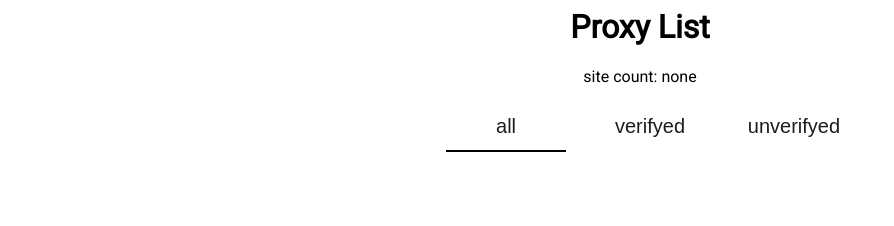
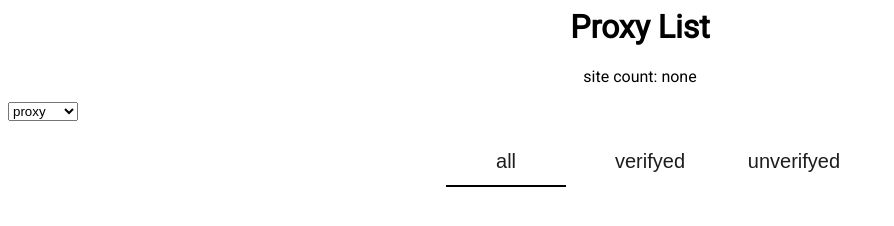
Before and after one commit to oasoobi/proxs, a website: page static/index.html in a window 1280 px wide. Shown: the whole page, without its empty margins (0-894 px from the left). Drawn offline with Linux system fonts and the light colour scheme; no server answers.

Commit message:
Update index.html

```diff
--- a/static/index.html
+++ b/static/index.html
@@ -70,6 +70,10 @@
 <body>
     <h1>Proxy List</h1>
     <p id="count">site count: none</p>
+    <select name="type">
+        <option>proxy<option>
+        <option>youtube</option>
+    </select>
     <ul id="mode">
         <li><button type="button" id="all" class="type active">all</button></li>
         <li><button type="button" id="verifyed" class="type">verifyed</button></li>
```
